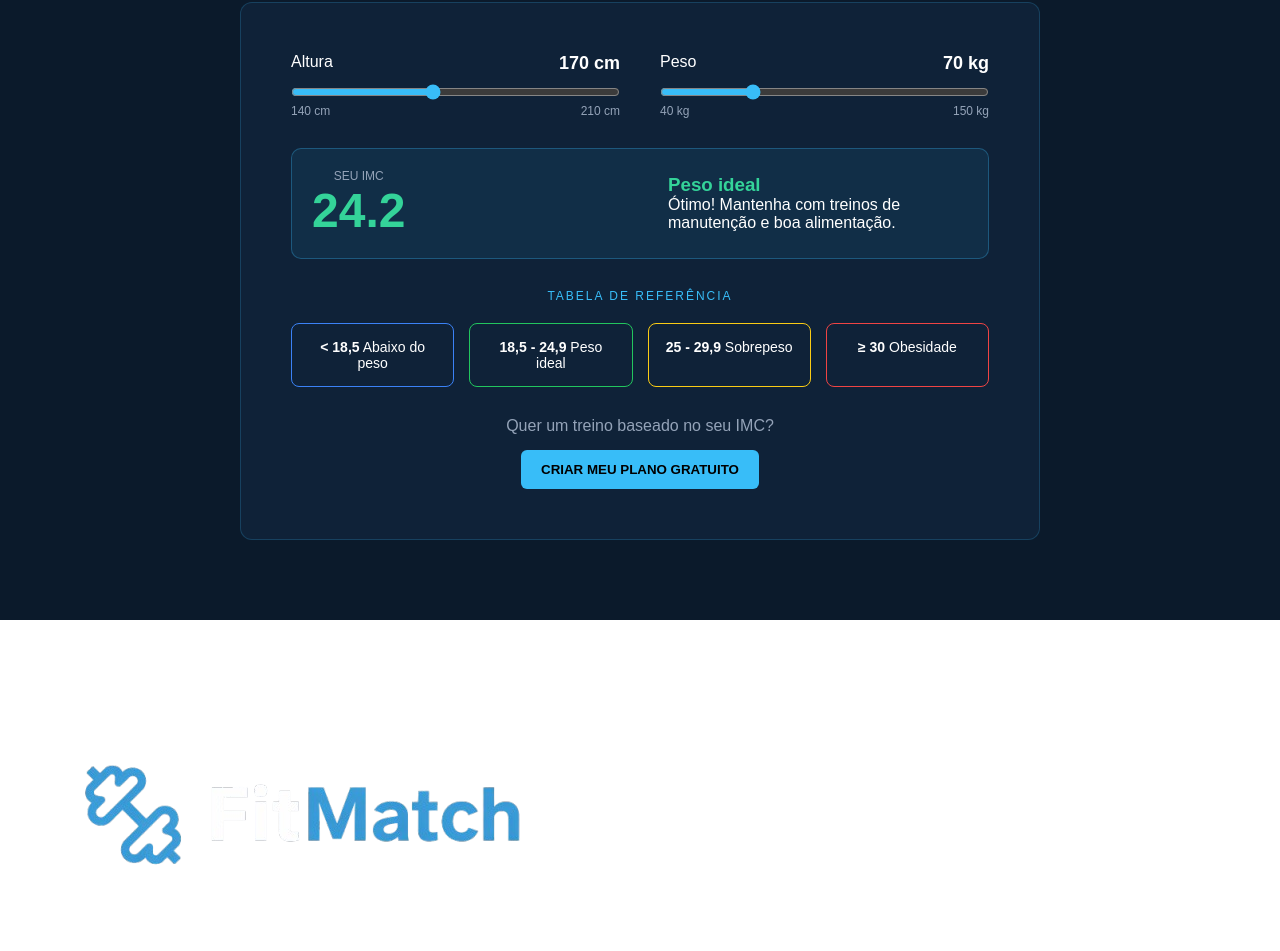
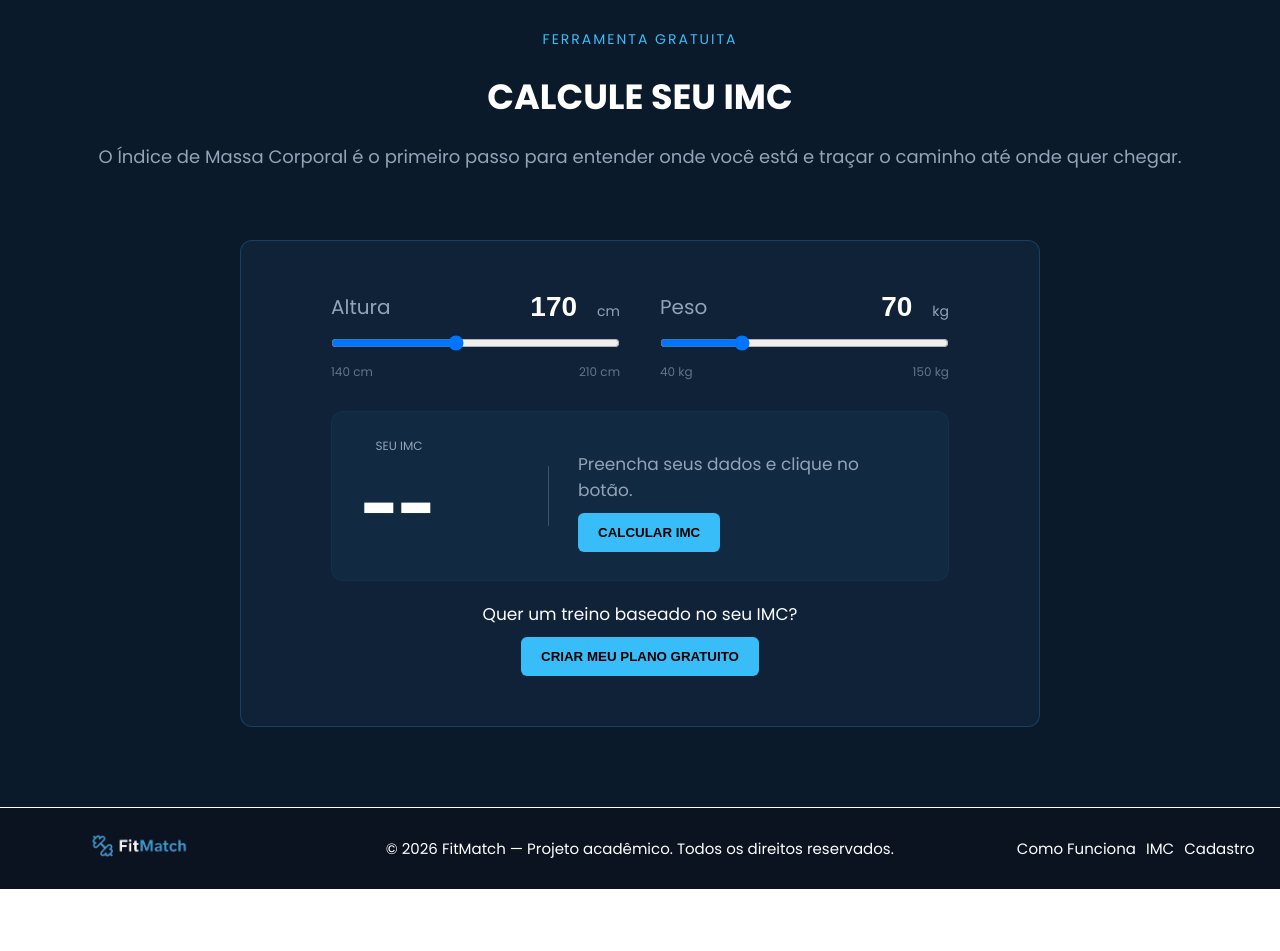
Before and after one commit to marianneoliveirxr/projeto-fit-match, a plain HTML site: page ALGORITMOS/index.html in a window 1280 px wide. Shown: the part 1849-2800 px from the top of the page. After the commit the page ends 2738 px from the top, so only its background shows below. Drawn offline with Linux system fonts and the light colour scheme; a web font is replaced by a local one.

Commit message:
Tela home finalizada

```diff
--- a/ALGORITMOS/css/home.css
+++ b/ALGORITMOS/css/home.css
@@ -1,3 +1,4 @@
+@import url('https://fonts.googleapis.com/css2?family=Inter:ital,opsz,wght@0,14..32,100..900;1,14..32,100..900&family=Playfair+Display:ital,wght@0,400..900;1,400..900&family=Poppins:ital,wght@0,100;0,200;0,300;0,400;0,500;0,600;0,700;0,800;0,900;1,100;1,200;1,300;1,400;1,500;1,600;1,700;1,800;1,900&display=swap');
 * {
     margin: 0;
     padding: 0;
@@ -5,14 +6,14 @@
 }
 
 body {
-    font-family: Arial, sans-serif;
+    font-family: 'Poppins', sans-serif;
 }
 
 .navbar {
     display: flex;
     justify-content: space-between;
     align-items: center;
-    padding: 20px 60px;
+    padding: 25px 60px;
     background-color: #0b1220;
     border-bottom: 1px solid #ded9d9;
 }
@@ -27,7 +28,7 @@
 }
 
 .logo img {
-    width: 30px;
+    width: 120px;
 }
 
 .nav-links {
@@ -259,11 +260,29 @@
     text-align: center;
 }
 
+.top{
+    display: flex;
+    align-items: center;
+    flex-direction: column;
+}
+
+.top .subtitle{
+    font-size: 14px;
+}
+
+.top h2{
+    font-size: 35px;
+}
+
+.top .description{
+    font-size: 18px;
+}
+
 .imc-box {
     margin-top: 40px;
     background-color: #0f2238;
     border-radius: 12px;
-    padding: 50px;
+    padding: 50px 90px;
     border: 1px solid #38bdf833;
     max-width: 800px;
     margin: 40px auto 0;
@@ -280,93 +299,157 @@
     flex: 1;
 }
 
-.label {
+.label{
     display: flex;
     justify-content: space-between;
+    align-items: center;
     margin-bottom: 10px;
+
 }
 
-.label strong {
-    font-size: 18px;
+.label span {
+    font-size: 20px;
+    color: #94a3b8;
+}
+
+.label div {
+    display: flex;
+    align-items: baseline;
+    gap: 5px;
+}
+
+.label input {
+    font-size: 28px;
+    font-weight: 700;
+    background: transparent;
+    border: none;
+    color: white;
+    width: 70px;
+    text-align: right;
+}
+
+.label div span {
+    font-size: 14px;
+    color: #94a3b8;
 }
 
 input[type="range"] {
     width: 100%;
-    accent-color: #38bdf8;
 }
 
 .range-labels {
     display: flex;
     justify-content: space-between;
     font-size: 12px;
-    color: #94a3b8;
+    color: #64748b;
+    margin-top: 5px;
 }
 
-.resultado {
+.boxResultado{
+    display: none;
+}
+
+.resultado{
     display: flex;
     align-items: center;
     justify-content: space-between;
-    background-color: rgba(56, 189, 248, 0.08);
-    border: 1px solid rgba(56, 189, 248, 0.3);
-    padding: 20px;
-    border-radius: 10px;
-    margin-bottom: 30px;
+    background-color: #38bdf80d;
+    border: 1px solid #36b5ec0d;
+    border-radius: 12px;
+
+    padding: 25px 30px;
+    margin-bottom: 20px;
+
+    position: relative;
 }
 
-.imc-valor p {
+.resultado::before {
+    content: "";
+    width: 1px;
+    height: 60px;
+    background-color: #ffffff33;
+    position: absolute;
+    left: 35%;
+}
+
+.imc-valor p{
     font-size: 12px;
     color: #94a3b8;
+    margin-bottom: 5px;
+
 }
 
 .imc-valor h1 {
-    font-size: 48px;
-    color: #34d399;
+    font-size: 64px;
+    font-weight: 800;
 }
 
 .imc-info {
-    text-align: left;
+    text-align:left;
     max-width: 300px;
+    margin-right: 40px;
 }
 
 .imc-info h3 {
-    color: #34d399;
+    font-size: 20px;
+    margin-bottom: 10px;
 }
 
-.tabela {
-    margin-bottom: 30px;
+.imc-info p {
+    color: #94a3b8;
+    font-size: 17px;
+    margin-bottom: 10px;
 }
 
-.faixas {
-    display: grid;
-    grid-template-columns: repeat(4, 1fr);
-    gap: 15px;
-    margin-top: 15px;
+.cta p{
+    color: #fbfbfb;
+    font-size: 17px;
+    margin-bottom: 10px;
 }
 
-.faixa {
-    padding: 15px;
-    border-radius: 8px;
-    border: 1px solid;
-    font-size: 14px;
+
+footer{
+    display: flex;
+    flex-direction: row;
+    background-color: #0b1220;
+    border-top: 1px solid #ffff;
+    font-size: 15px;
+    padding: 25px;
+
 }
 
-.faixa.blue {
-    border-color: #3b82f6;
+.logo-fit img{
+    width: 100px;
+    margin-left: 4rem;
 }
 
-.faixa.green {
-    border-color: #22c55e;
+.center{
+    display: flex;
+    flex-direction: row;
+    align-items: center;
+    justify-content: center;
+    color: #ffff;
+    margin-left: 16%;
+
 }
 
-.faixa.yellow {
-    border-color: #facc15;
+.links{
+    display: flex;
+    flex-direction: row;
+    align-items: center;
+    justify-content: right;
+    gap: 10px;
+    margin-left: 10%;
+
+
 }
 
-.faixa.red {
-    border-color: #ef4444;
+.links a{
+    text-decoration: none;
+    color: #ffffff;
+
 }
 
-.cta p {
-    margin-bottom: 15px;
-    color: #94a3b8;
+.links a:hover{
+    color: #3b82f6;
 }
--- a/ALGORITMOS/index.html
+++ b/ALGORITMOS/index.html
@@ -13,14 +13,14 @@
     <header>
         <nav class="navbar">
             <div class="logo">
-                <img src="img/logo.png" alt="FitMatch Logo">
+                <img src="img/fitmatch.png" alt="FitMatch Logo">
             </div>
 
             <ul class="nav-links">
-                <li><a href="#">Como funciona</a></li>
-                <li><a href="#">Calcular IMC</a></li>
-                <li><a href="/login.html">Entrar</a></li>
-                <li><a href="/cadastro.html" class="btn">Cadastre-se</a></li>
+                <li><a href="#comoFunciona">Como funciona</a></li>
+                <li><a href="#imc">Calcular IMC</a></li>
+                <li><a href="login.html">Entrar</a></li>
+                <li><a href="cadastro.html" class="btn">Cadastre-se</a></li>
             </ul>
         </nav>
     </header>
@@ -38,9 +38,14 @@
                     Descubra seu perfil físico, calcule seu IMC e receba um plano de treino e
                     alimentação feito especialmente para os seus objetivos.
                 </p>
-            <div class="buttons">
-                <button class="btn-primary">COMEÇAR AGORA</button>
+            <div class="buttons" href="#comoFunciona">
+                <a href="#comoFunciona">
+                    <button class="btn-primary" >COMEÇAR AGORA</button>
+                </a>
+            <a href="#imc">
                 <button class="btn-secondary">CALCULAR IMC</button>
+            </a>
+
         </div>
     </div>
 
@@ -103,7 +108,7 @@
     </div>
 </section>
 
-<section class="section3">
+<section class="section3" id="comoFunciona">
     <div class="container">
 
         <div class="top">
@@ -140,7 +145,7 @@
     </div>
 </section>
 
-<section class="section4">
+<section class="section4" id="imc">
     <div class="container">
         <div class="top">
             <p class="subtitle">FERRAMENTA GRATUITA</p>
@@ -155,9 +160,17 @@
         <div class="input-group">
             <div class="label">
                 <span>Altura</span>
-                        <strong>170 cm</strong>
+                <div>
+                    <input id="alturaValor" type="number" value="170" min="140" max="210"
+                        oninput="atualizarAlturaInput()">
+
+                    <span>cm</span>
                 </div>
-                    <input type="range" min="140" max="210" value="170">
+            </div>
+
+            <input id="alturaRange" type="range" min="140" max="210" value="170"
+            oninput="atualizarAlturaRange()">
+
             <div class="range-labels">
                 <span>140 cm</span>
                 <span>210 cm</span>
@@ -167,54 +180,35 @@
         <div class="input-group">
             <div class="label">
                 <span>Peso</span>
-                        <strong>70 kg</strong>
+                <div>
+                    <input id="pesoValor" type="number" value="70" min="40" max="150"
+                        oninput="atualizarPesoInput()">
+                    <span>kg</span>
                 </div>
-                    <input type="range" min="40" max="150" value="70">
+            </div>
+
+            <input id="pesoRange" type="range" min="40" max="150" value="70"
+                oninput="atualizarPesoRange()">
+
             <div class="range-labels">
                 <span>40 kg</span>
                 <span>150 kg</span>
             </div>
         </div>
+
     </div>
 
-            <div class="resultado">
+    <div class="resultado" id="boxResultado">
         <div class="imc-valor">
             <p>SEU IMC</p>
-                    <h1>24.2</h1>
+            <h1 id="imcNumero">--</h1>
         </div>
-
         <div class="imc-info">
-                    <h3>Peso ideal</h3>
-                    <p>Ótimo! Mantenha com treinos de manutenção e boa alimentação.</p>
+            <h3 id="imcTitulo"></h3>
+            <p id="imcDescricao">Preencha seus dados e clique no botão.</p>
+            <button onclick="calcularIMC()" class="btn-primary"> CALCULAR IMC</button>
         </div>
     </div>
-
-            <div class="tabela">
-                <p class="subtitle">TABELA DE REFERÊNCIA</p>
-
-                <div class="faixas">
-                    <div class="faixa blue">
-                        <strong>&lt; 18,5</strong>
-                        <span>Abaixo do peso</span>
-                    </div>
-
-                    <div class="faixa green">
-                        <strong>18,5 - 24,9</strong>
-                        <span>Peso ideal</span>
-                    </div>
-
-                    <div class="faixa yellow">
-                        <strong>25 - 29,9</strong>
-                        <span>Sobrepeso</span>
-                    </div>
-
-                    <div class="faixa red">
-                        <strong>&ge; 30</strong>
-                        <span>Obesidade</span>
-                    </div>
-                </div>
-            </div>
-
             <div class="cta">
                 <p>Quer um treino baseado no seu IMC?</p>
                 <button class="btn-primary">CRIAR MEU PLANO GRATUITO</button>
@@ -224,18 +218,87 @@
 
     </div>
 </section>
-
     <footer>
         <div class="logo-fit">
-            <img src="img/logo.png" alt="logo FitMatch">
+            <img src="img/fitmatch.png" alt="logo FitMatch">
         </div>
+        <div class="center">
             <p>© 2026 FitMatch — Projeto acadêmico. Todos os direitos reservados.</p>
-        <div class="right">
+        </div>
+        <div class="links">
             <a href="">Como Funciona</a>
             <a href="">IMC</a>
             <a href="">Cadastro</a>
         </div>
     </footer>
 </body>
+</html>
+<script>
+    function atualizarAlturaRange() {
+        alturaValor.value = alturaRange.value;
+    }
 
-</html>
+    function atualizarPesoRange() {
+        pesoValor.value = pesoRange.value;
+    }
+
+    function atualizarAlturaInput(){
+        alturaRange.value = alturaValor.value;
+    }
+
+    function atualizarPesoInput() {
+        pesoRange.value = pesoValor.value;
+    }
+
+    function calcularIMC(){
+        boxResultado.style.display = "flex";
+
+        let alturaCm = Number(alturaValor.value);
+        let altura = alturaCm / 100;
+
+        let peso = Number(pesoValor.value);
+
+        let imc = (peso / (altura * altura)).toFixed(1);
+        console.log(imc);
+
+        imcNumero.innerText = imc; //altera o que tem ali e substitui por outra coisa
+
+        imcNumero.style.color = "white";
+        imcTitulo.style.color = "white";
+
+        if (imc < 18.5){
+            imcTitulo.innerText = "Abaixo do Peso";
+            imcDescricao.innerText = "Foco em ganho de massa muscular e dieta hipercalórica supervisionada.";
+
+            imcNumero.style.color = "#3b82f6";
+            imcTitulo.style.color = "#3b82f6";
+            boxResultado.style.borderColor = "#3b82f6";
+        }
+        else if (imc < 24.9){
+            imcTitulo.innerText = "Peso Ideal";
+            imcDescricao.innerText = "Ótimo! Mantenha com treinos de manutenção e boa alimentação.";
+
+            imcNumero.style.color = "#22c55e";
+            imcTitulo.style.color = "#22c55e";
+            boxResultado.style.borderColor = "#22c55e";
+        }
+        else if (imc < 29.9){
+            imcTitulo.innerText = "SobrePeso";
+            imcDescricao.innerText = "Combine treino aeróbico com musculação e ajuste a dieta."
+
+            imcNumero.style.color = "#facc15";
+            imcTitulo.style.color = "#facc15";
+            boxResultado.style.borderColor = "#facc15";
+        }
+        else{
+            imcTitulo.innerText = "Obesidade";
+            imcDescricao.innerText = "Procure acompanhamento profissional. Treino e dieta controlada são essenciais.";
+
+            imcNumero.style.color = "#ef4444";
+            imcTitulo.style.color = "#ef4444";
+            boxResultado.style.borderColor = "#ef4444";
+        }
+
+    }
+
+</script>
```
Also changed, not shown: ALGORITMOS/img/fitmatch-logo.png (deleted), ALGORITMOS/img/fitmatch.png (added). Lines whose indentation alone changed are shown as unchanged.
